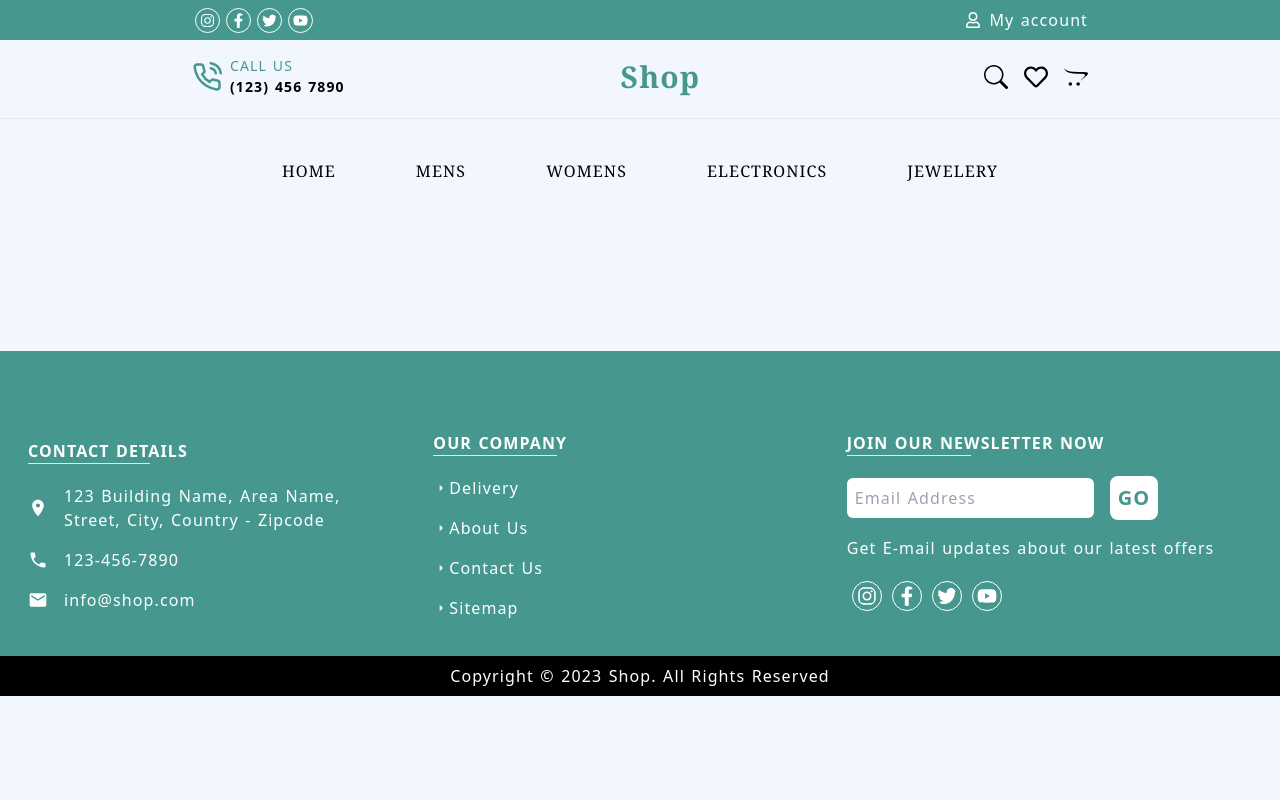
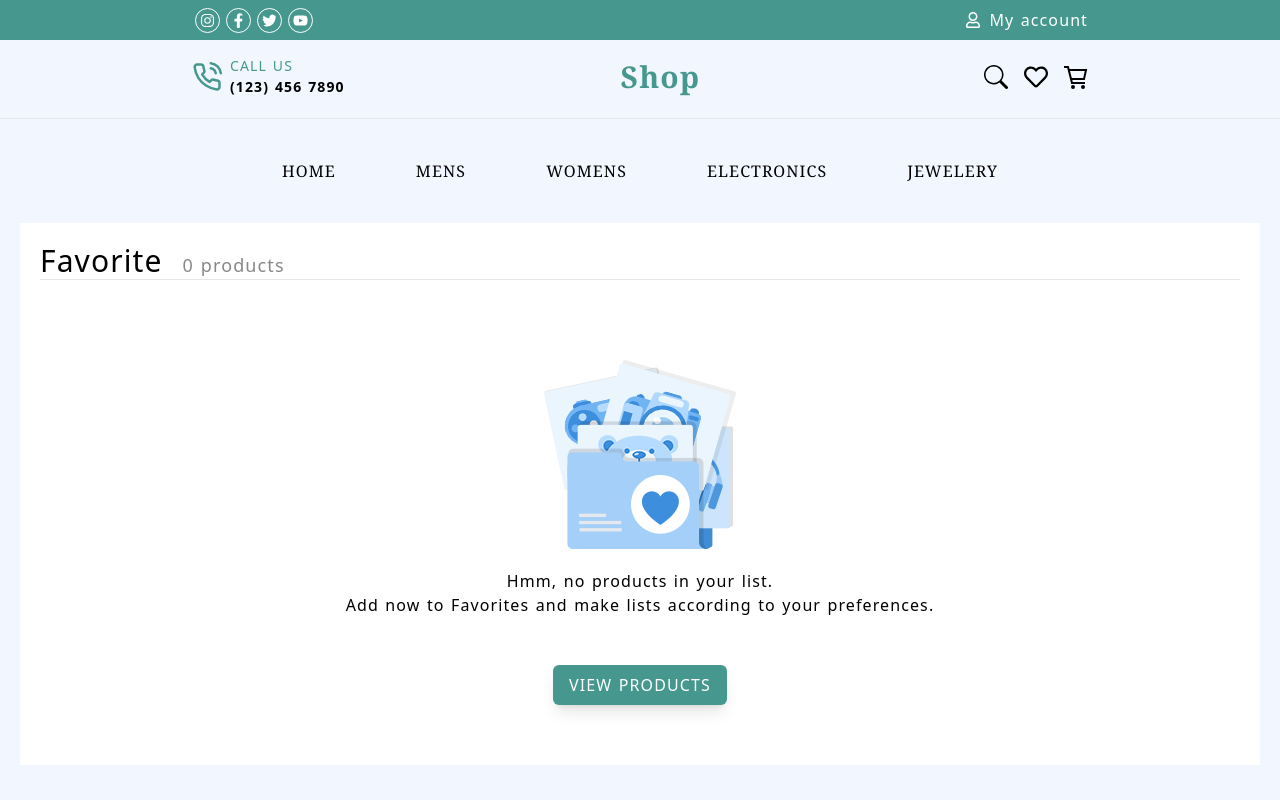
Before and after one commit to OvidiuAl3x/store, a React (Create React App) app: page /favorite in a window 1280 px wide. Shown: the top 800 px of the page. Built offline with nearby package versions, Linux system fonts and the light colour scheme.

Commit message:
favorite page

```diff
--- a/src/components/Favorites.jsx
+++ b/src/components/Favorites.jsx
@@ -1,11 +1,130 @@
 import React from "react";
+import { FiShoppingCart, FiTrash2 } from "react-icons/fi";
+import { AiOutlineClose } from "react-icons/ai";
+import imgFav from "../assets/favorite.png";
+import { Link } from "react-router-dom";
+
+const style = {
+  h1: "text-xl md:text-3xl",
+  h2: "text-base md:text-lg text-secondary ml-5",
+};
 
 const Favorites = ({ favorite, setFavorite }) => {
+  const { h1, h2 } = style;
+
+  const quantityFav = () => {
+    return favorite.reduce((sum, { quantity }) => sum + quantity, 0);
+  };
+
+  const removeFav = (productRemove) => {
+    setFavorite(favorite.filter((product) => product !== productRemove));
+  };
+
   return (
-    <div>
-      {favorite.map((item) => (
-        <p>{item.title}</p>
-      ))}
+    <div className="max-w-[1240px] mx-2 md:mx-auto">
+      <div className="bg-white p-5">
+        <div className="flex items-end">
+          <h1 className={h1}>Favorite</h1>
+          <h2 className={h2}>
+            {quantityFav() === 1
+              ? quantityFav() + " product"
+              : quantityFav() + " products"}
+          </h2>
+        </div>
+        <hr className="mb-5" />
+        {quantityFav() >= 1 ? (
+          <>
+            {favorite.map((item) => (
+              <div
+                className="mt-2 flex max-h-[300px] border-b-2 border-primary "
+                key={item.id}
+              >
+                <AiOutlineClose
+                  className="absolute right-8 text-secondary cursor-pointer text-lg md:hidden"
+                  onClick={() => removeFav(item)}
+                />
+                <div className="flex gap-5">
+                  <img
+                    src={item.image}
+                    alt={item.title}
+                    className="max-w-[150px] m-auto"
+                  />
+                </div>
+                <div className="flex justify-around gap-2 flex-col md:flex-row  ml-5 md:ml-0 md:justify-normal w-full">
+                  <div className="md:mt-2">
+                    <p>{item.title}</p>
+                    <div className="flex items-center">
+                      <p className="text-lg text-yellow-500">
+                        {"★".repeat(item.reviewStar) +
+                          "☆".repeat(5 - item.reviewStar)}
+                      </p>
+                      <p className="text-[12px]">({item.review})</p>
+                    </div>
+                  </div>
+
+                  <div className="hidden md:block ml-auto mr-[3em]">
+                    <span className="w-[1px] h-[90%] my-auto bg-secondary block"></span>
+                  </div>
+                  <div className="mb-[1em] flex  items-end gap-2 md:flex-col ">
+                    {item.discount ? (
+                      <div className="flex flex-col mt-auto text-end mr-2">
+                        <p className="line-through text-base text-gray-500">
+                          ${item.price}
+                        </p>
+                        <p className="font-semibold  text-base md:text-xl">
+                          $
+                          {(item.price * ((100 - item.discount) / 100)).toFixed(
+                            2
+                          )}
+                        </p>
+                      </div>
+                    ) : (
+                      <p className="mt-auto text-base md:text-xl mr-2 font-semibold text-end">
+                        ${item.price}
+                      </p>
+                    )}
+                    <div
+                      className="flex items-center bg-primary  cursor-pointer w-fit md:w-auto md:m-2 rounded-[4px] border-2 border-black hover:bg-hover"
+                      // onClick={() => addToCart(item)}
+                    >
+                      <div className="md:rounded-br-2xl md:bg-white py-2 px-2 md:px-2 md:h-full md:flex md:items-center md:py-1">
+                        <FiShoppingCart />
+                      </div>
+
+                      <p className=" hidden md:block text-sm md:text-base mr-2 text-center w-full">
+                        Add To Cart
+                      </p>
+                    </div>
+                    <div
+                      className="hidden md:flex items-center text-sm text-secondary cursor-pointer justify-end mr-2"
+                      onClick={() => removeFav(item)}
+                    >
+                      <FiTrash2 />
+                      <p className="ml-1">Remove</p>
+                    </div>
+                  </div>
+                </div>
+              </div>
+            ))}
+          </>
+        ) : (
+          <div className="text-center mt-[5em]">
+            <img src={imgFav} alt="no favorite products" className="mx-auto" />
+            <h1 className="mt-5">Hmm, no products in your list.</h1>
+            <p>
+              Add now to Favorites and make lists according to your preferences.
+            </p>
+            <div className="flex justify-center my-4 md:my-10 ">
+              <Link
+                to="/products"
+                className="bg-primary uppercase text-white mt-2 px-4 py-2 hover:translate-y-[-5px] duration-300 rounded-md shadow-lg"
+              >
+                View Products
+              </Link>
+            </div>
+          </div>
+        )}
+      </div>
     </div>
   );
 };
--- a/src/components/Layout.jsx
+++ b/src/components/Layout.jsx
@@ -1,6 +1,5 @@
 import React, { useState } from "react";
 import { Link, Outlet } from "react-router-dom";
-import { FaOpencart } from "react-icons/fa";
 import { FiPhoneCall, FiMenu } from "react-icons/fi";
 import { AiOutlineClose } from "react-icons/ai";
 import {
@@ -18,6 +17,7 @@ import { PiDressFill } from "react-icons/pi";
 import { BsSearch, BsWatch } from "react-icons/bs";
 import { BiSolidTShirt, BiSolidWatch, BiSolidWallet } from "react-icons/bi";
 import { GiConverseShoe, GiClothes } from "react-icons/gi";
+import { GrCart } from "react-icons/gr";
 import MiniCart from "./MiniCart";
 
 const style = {
@@ -59,6 +59,10 @@ const Layout = ({ cart }) => {
     document.getElementsByTagName("body")[0].style.overflow = "auto";
   }
   //
+
+  const quantityCart = () => {
+    return cart.reduce((sum, { quantity }) => sum + quantity, 0);
+  };
 
   return (
     <>
@@ -107,10 +111,18 @@ const Layout = ({ cart }) => {
               <FaRegHeart />
             </Link>
             <Link
-              className="ml-2 hover:scale-110 duration-300"
+              className="ml-2 hover:scale-110 duration-300 "
               onMouseOver={() => setDropDownCart(true)}
             >
-              <FaOpencart />
+              {quantityCart() >= 1 ? (
+                <div className="absolute ml-2 mt-[-12px] md:ml-3 md:mt-[-7px] bg-primary rounded-full md:w-[22px] md:h-5 flex items-center justify-center animate-translateFav">
+                  <p className=" text-sm text-white px-1 md:p-0">
+                    {quantityCart()}
+                  </p>
+                </div>
+              ) : null}
+
+              <GrCart />
             </Link>
             <MiniCart
               cart={cart}
--- a/src/components/MiniCart.jsx
+++ b/src/components/MiniCart.jsx
@@ -1,4 +1,4 @@
-import React, { useState } from "react";
+import React from "react";
 import { MdOutlineKeyboardDoubleArrowRight } from "react-icons/md";
 import { Link } from "react-router-dom";
 
```
Also changed, not shown: src/assets/favorite.png (added).
